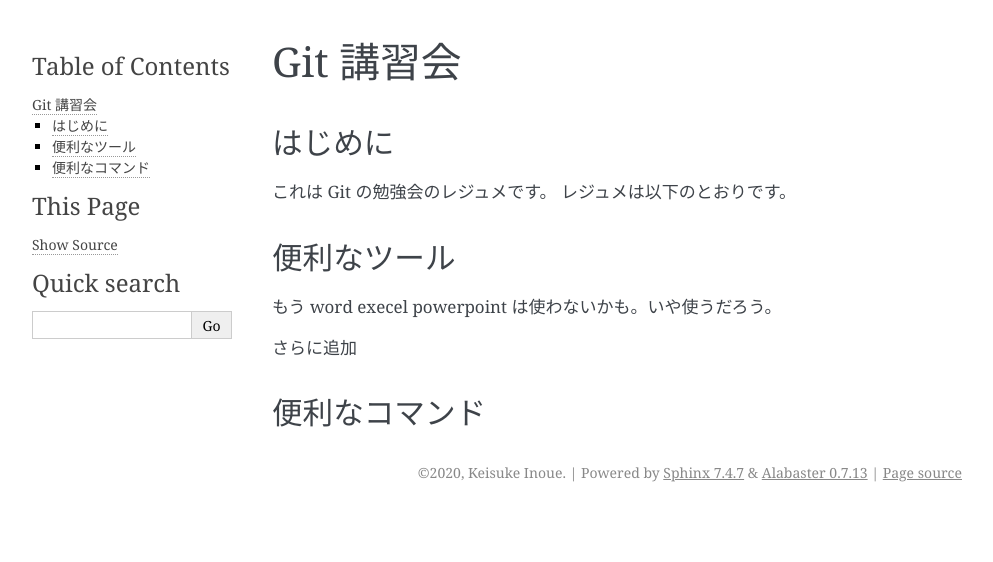
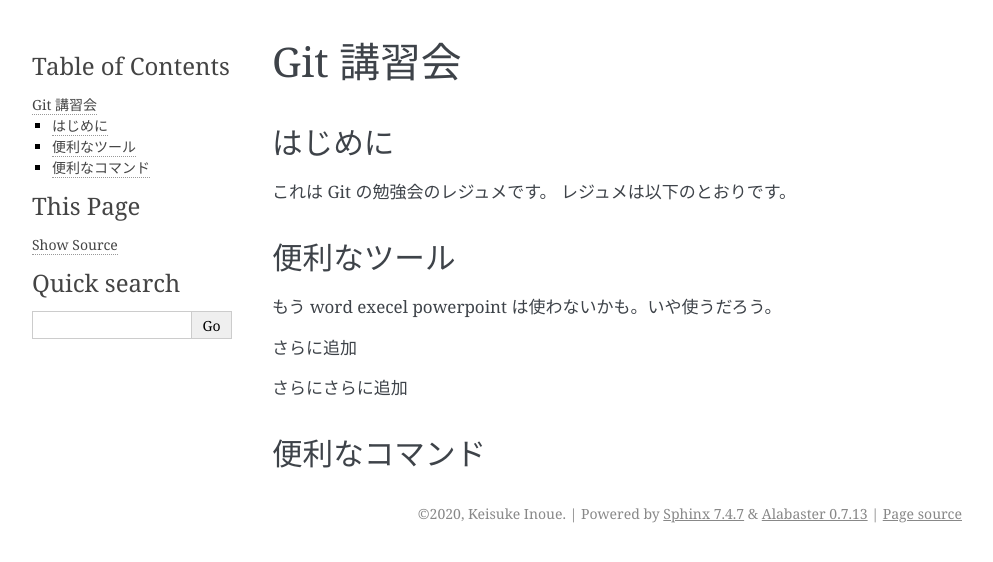
Before and after one commit to takuyainoue0317/iric_lab, a Sphinx documentation site: the page built from 200616_day-2/source/index.rst, in a window 1280 px wide. Shown: the top 562 px of the page, without its empty margins (148-1141 px from the left). Built offline with Sphinx 7.4.7, drawn with Linux system fonts in a browser that asks for light colours.

Commit message:
さらにさらに追加

```diff
--- a/200616_day-2/source/index.rst
+++ b/200616_day-2/source/index.rst
@@ -21,5 +21,10 @@ powerpoint
 さらに追加
 
 
+さらにさらに追加
+
+
+
+
 便利なコマンド
 ------------------
```
